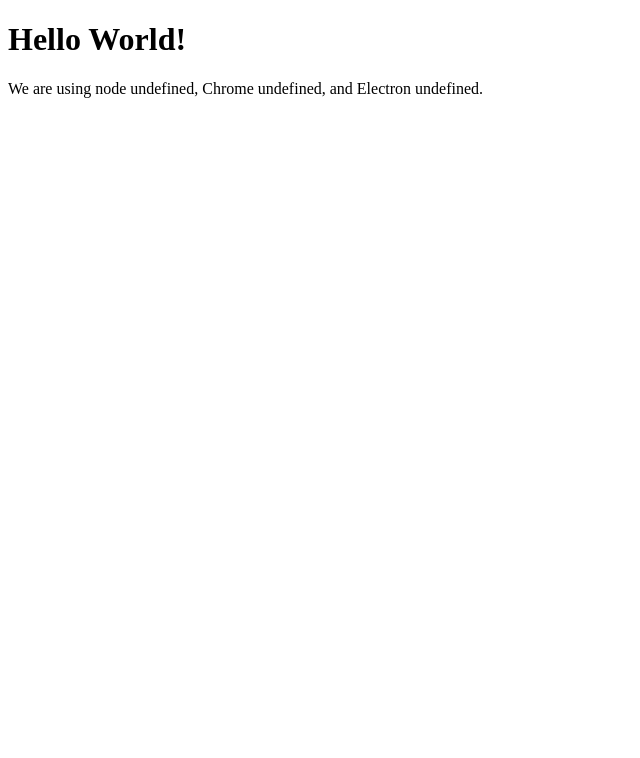
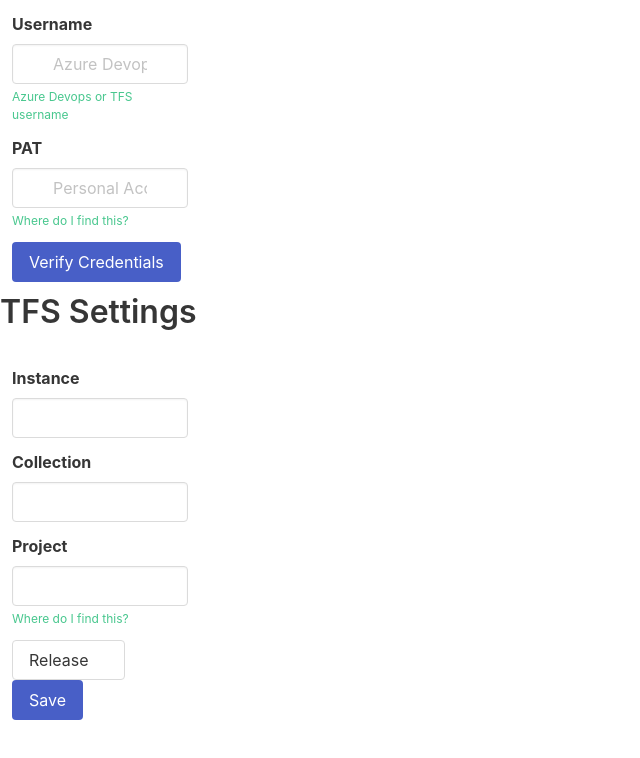
Before and after one commit to ryanrosello-og/buildsniffer, an Electron app: page index.html in a window 800 px wide. Shown: the whole page, without its empty margins (0-640 px from the left). Drawn offline with nearby package versions, Linux system fonts and the light colour scheme.

Commit message:
WIP: config ui

```diff
--- a/index.html
+++ b/index.html
@@ -2,14 +2,85 @@
 <html>
   <head>
     <meta charset="UTF-8">
+    <meta http-equiv="X-UA-Compatible" content="IE=edge">
+    <meta name="viewport" content="width=device-width,initial-scale=1.0">
     <title>Hello World!</title>
+    <link rel="stylesheet" href="https://cdn.jsdelivr.net/npm/bulma@0.8.2/css/bulma.min.css">
     <!-- https://electronjs.org/docs/tutorial/security#csp-meta-tag -->
     <meta http-equiv="Content-Security-Policy" content="script-src 'self' 'unsafe-inline';" />
   </head>
   <body>
-    <h1>Hello World!</h1>
-    We are using node <script>document.write(process.versions.node)</script>,
-    Chrome <script>document.write(process.versions.chrome)</script>,
-    and Electron <script>document.write(process.versions.electron)</script>.
+    <div class="tile is-vertical is-3">
+      <div class="tile">
+        <div class="tile is-parent is-vertical">
+          <div class="field">
+            <label class="label">Username</label>
+            <div class="control has-icons-left has-icons-right">
+              <input class="input" type="text" placeholder="Azure Devops or TFS username" />
+            </div>
+            <p class="help is-success">Azure Devops or TFS username</p>
+          </div>
+          <div class="field">
+            <label class="label">PAT</label>
+            <div class="control has-icons-left has-icons-right">
+              <input class="input" type="text" placeholder="Personal Access Token" />
+            </div>
+            <p class="help is-success">Where do I find this?</p>
+          </div>
+          <div class="control">
+            <button class="button is-link is-right">Verify Credentials</button>
+          </div>
+        </div>
+      </div>
+    </div>
+    <div class="tile is-vertical is-3">
+      <h1 class="title">TFS Settings</h1>
+      <div class="tile">
+        <div class="tile is-parent is-vertical">
+          <div class="field">
+            <label class="label">Instance</label>
+            <div class="control">
+              <input class="input" type="text" />
+            </div>
+          </div>
+          <div class="field">
+            <label class="label">Collection</label>
+            <div class="control">
+              <input class="input" type="text" />
+            </div>
+          </div>
+          <div class="field">
+            <label class="label">Project</label>
+            <div class="control">
+              <input class="input" type="text" />
+            </div>
+            <p class="help is-success">Where do I find this?</p>
+          </div>
+          <div class="dropdown">
+            <div class="dropdown-trigger">
+              <button class="button" aria-haspopup="true" aria-controls="dropdown-menu">
+                <span>Release</span>
+                <span class="icon is-small">
+                  <i class="fas fa-angle-down" aria-hidden="true"></i>
+                </span>
+              </button>
+            </div>
+            <div class="dropdown-menu" id="dropdown-menu" role="menu">
+              <div class="dropdown-content">
+                <a href="#" class="dropdown-item">Dropdown item</a>
+                <a class="dropdown-item">Other dropdown item</a>
+                <a href="#" class="dropdown-item is-active">Active dropdown item</a>
+                <a href="#" class="dropdown-item">Other dropdown item</a>
+                <hr class="dropdown-divider" />
+                <a href="#" class="dropdown-item">With a divider</a>
+              </div>
+            </div>
+          </div>
+          <div class="control">
+            <button class="button is-link is-right">Save</button>
+          </div>
+        </div>
+      </div>
+    </div>
   </body>
 </html>
```
Also changed, not shown: main.js (+13 -4 lines).
